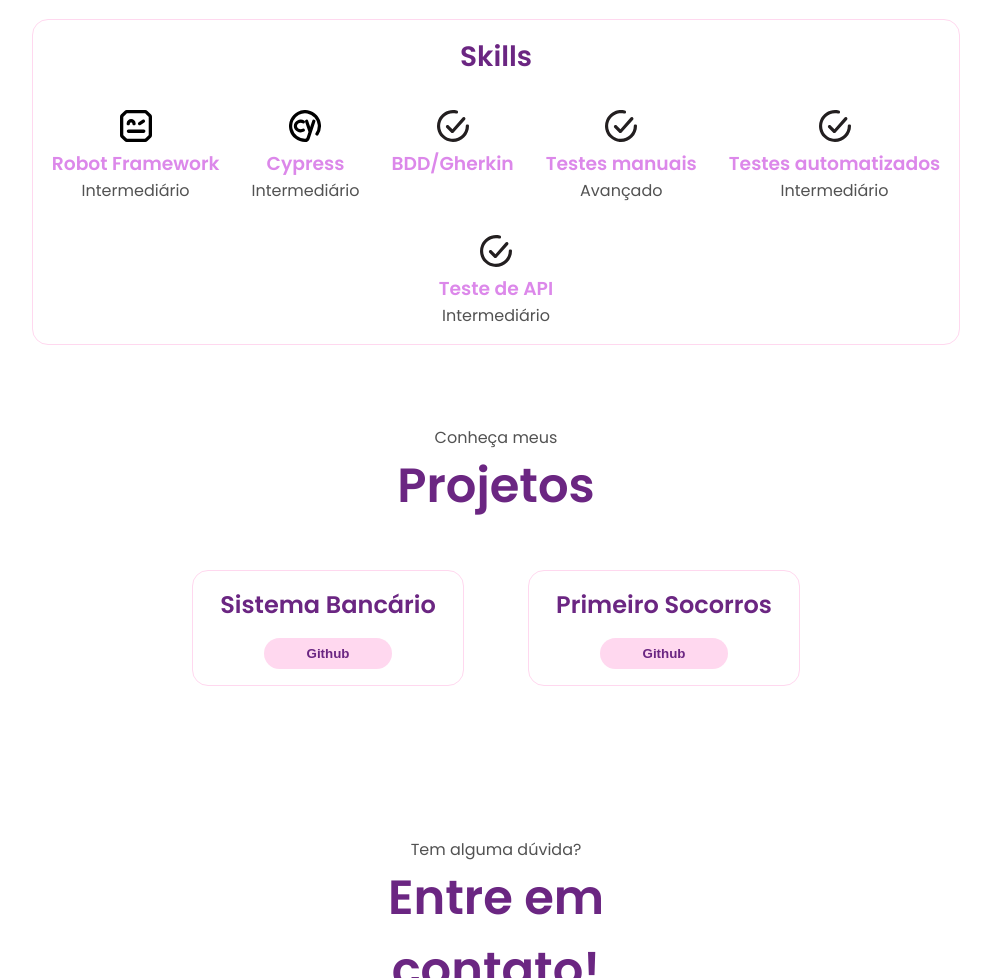
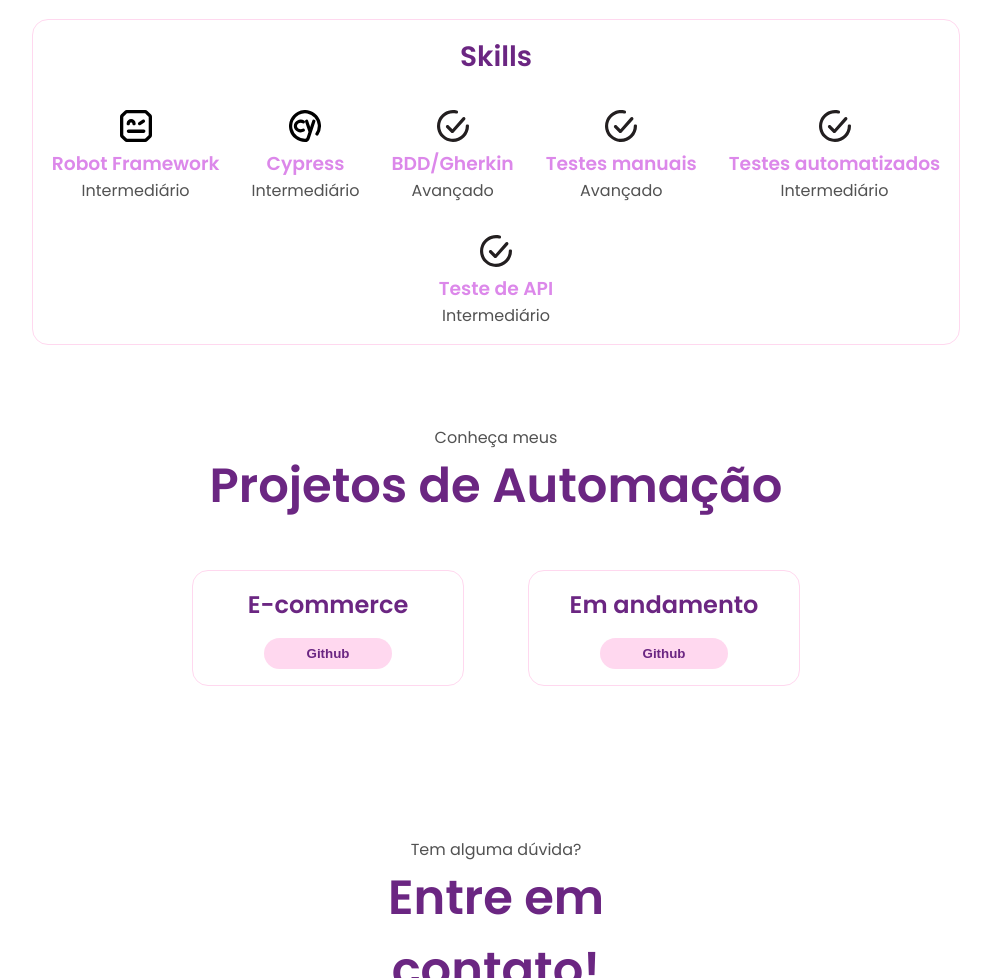
Before and after one commit to gabrielaanselmo/portfolio, a plain HTML site: page index.html in a window 1280 px wide. Shown: the part 1822-2800 px from the top of the page, without its empty margins (144-1135 px from the left). Drawn offline with Linux system fonts and the light colour scheme.

Commit message:
Atualizando meus projetos de automação

```diff
--- a/index.html
+++ b/index.html
@@ -133,6 +133,7 @@
                 />
                 <div>
                   <h3>BDD/Gherkin</h3>
+                  <p>Avançado</p>
                 </div>
               </article>
               <article>
@@ -173,26 +174,26 @@
         </div>
         <section id="projects">
           <p class="section__text__p1 hidden">Conheça meus</p>
-          <h1 class="title hidden">Projetos</h1>
+          <h1 class="title hidden">Projetos de Automação</h1>
           <div class="experience-details-container hidden">
             <div class="about-containers">
               <div class="details-container color-container hidden">
-                <h2 class="experience-sub-title project-title">Sistema Bancário</h2>
+                <h2 class="experience-sub-title project-title">E-commerce</h2>
                 <div class="btn-container">
                   <button
                     class="btn btn-color-2 project-btn hidden"
-                    onclick="location.href='https://github.com/gabrielaanselmo/uniesp_projeto_integrador_techfinance'"
+                    onclick="location.href='https://github.com/gabrielaanselmo/e-commerce-automacao'"
                   >
                     Github
                   </button>
                 </div>
               </div>
               <div class="details-container color-container hidden">
-                <h2 class="experience-sub-title project-title">Primeiro Socorros</h2>
+                <h2 class="experience-sub-title project-title">Em andamento</h2>
                 <div class="btn-container">
                   <button
                     class="btn btn-color-2 project-btn hidden"
-                    onclick="location.href='https://github.com/gabrielaanselmo/uniesp_projeto_integrador_site_primeiro_socorros'"
+                    onclick="location.href='https://github.com/'"
                   >
                     Github
                   </button>
```
